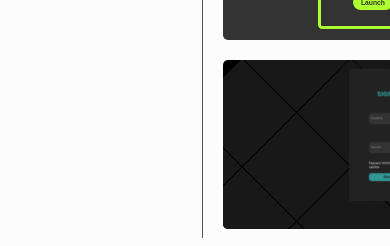
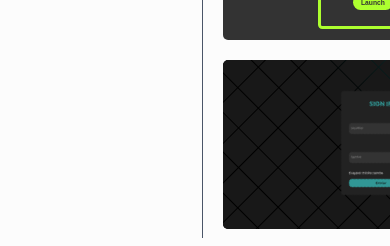
Before and after one commit to felipe-AGomes/components-hub, a Next.js app: page / in a window 390 px wide. Shown: the part 606-852 px from the top of the page. Built offline with nearby package versions, Linux system fonts and the light colour scheme.

Commit message:
feat: change responsivity on matrixLogin

```diff
--- a/src/components/HubComponents/MatrixLoginForm/MatrixLoginForm.module.css
+++ b/src/components/HubComponents/MatrixLoginForm/MatrixLoginForm.module.css
@@ -176,7 +176,7 @@
 /*below is the standard component*/
 .contain {
 	height: 100%;
-	width: 100%;
+	width: 300px;
 	overflow: hidden;
 	position: relative;
 }
@@ -207,7 +207,7 @@
 .pageContainMiniature span {
 	aspect-ratio: 1/1;
 	display: block;
-	width: calc(6.25% - 2px);
+	height: calc(6.25% - 2px);
 	background: #181818;
 	z-index: 1;
 	transition: 1.5s;
@@ -330,37 +330,3 @@
 	cursor: pointer;
 	padding: 2px;
 }
-
-@keyframes pulse {
-	0% {
-		transform: translateY(-100%);
-	}
-	100% {
-		transform: translateY(100%);
-	}
-}
-
-@media (max-width: 900px) {
-	.pageContainMiniature span {
-		width: calc(10vw - 2px);
-		height: calc(10vw - 2px);
-	}
-}
-
-@media (max-width: 600px) {
-	.pageContainMiniature span {
-		width: calc(12.5vw - 2px);
-		height: calc(12.5vw - 2px);
-	}
-}
-
-@media (max-width: 400px) {
-	.pageContainMiniature .formContainMiniature {
-		padding: 20px;
-	}
-
-	.pageContainMiniature span {
-		width: calc(20vw - 2px);
-		height: calc(20vw - 2px);
-	}
-}
```
